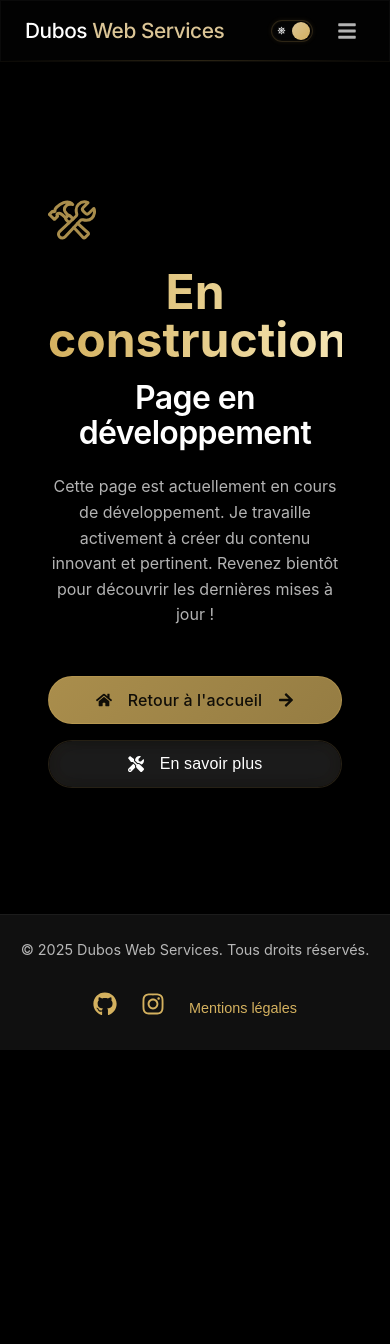
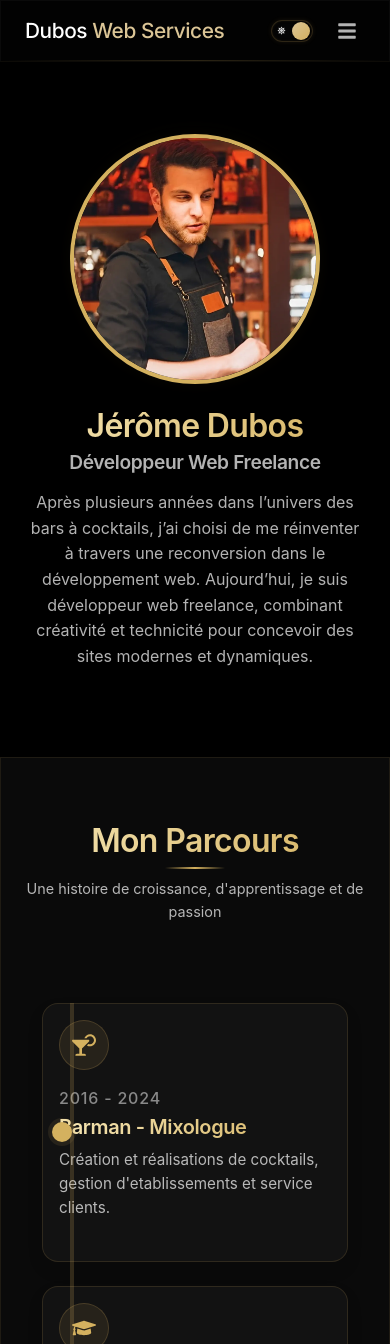
Before and after one commit to Jerome-Dubos/portfolio, a React (Vite) app: page /about in a window 390 px wide. Shown: the top 1344 px of the page. Before the commit the page ends 1050 px from the top, so only its background shows below. Built offline with nearby package versions, Linux system fonts and the light colour scheme.

Commit message:
Validation About

```diff
--- a/src/main.jsx
+++ b/src/main.jsx
@@ -30,7 +30,7 @@ const router = createBrowserRouter([
       },
       {
         path: '/about',
-        element: <Error />
+        element: <About />
       }
     ],
   },
--- a/src/pages/About/About.css
+++ b/src/pages/About/About.css
@@ -1,262 +1,269 @@
-/* Page About Styles */
 .about-page {
+  min-height: 100vh;
+  background-color: var(--bg-body);
   position: relative;
-  background: linear-gradient(
-    135deg,
-    rgba(15,15,15,1) 0%,
-    rgba(20,20,20,0.95) 100%
-  );
-  color: #e0e0e0;
-  width: 100%;
-  min-height: 100vh;
-  overflow-x: hidden; /* Ajout pour éviter le débordement horizontal */
-  overflow-y: visible; /* Permet le défilement vertical normal */
+  overflow: hidden;
 }
 
-/* Personal Introduction */
-.personal-introduction {
-  position: relative;
-  padding: var(--spacing-3xl) 0;
-  background: linear-gradient(
-    45deg,
-    rgba(30,30,30,0.9) 0%,
-    rgba(20,20,20,0.95) 100%
+.about-page::before,
+.about-page::after {
+  content: '';
+  position: absolute;
+  background: radial-gradient(
+    circle,
+    rgba(var(--gold-rgb), 0.05),
+    transparent 70%
   );
-  width: 100%;
+  border-radius: 50%;
+  z-index: -1;
+  opacity: 0.5;
+  filter: blur(50px);
 }
 
-.personal-content {
-  display: flex;
-  align-items: center;
-  gap: var(--spacing-2xl);
-  position: relative;
-  z-index: 2;
-  width: 100%;
-  box-sizing: border-box;
+.about-page::before {
+  top: -200px;
+  left: -200px;
+  width: 500px;
+  height: 500px;
 }
 
-.personal-image {
-  position: relative;
-  flex: 0 0 350px;
-  height: 350px;
-  border-radius: var(--radius-lg);
-  overflow: hidden;
-  box-shadow: 0 20px 40px rgba(0,0,0,0.3);
-  transform: perspective(1000px) rotateY(-10deg);
-  transition: all 0.6s ease;
+.about-page::after {
+  bottom: -200px;
+  right: -200px;
+  width: 500px;
+  height: 500px;
 }
 
-.personal-image:hover {
-  transform: perspective(1000px) rotateY(-5deg) scale(1.05);
-  box-shadow: 0 30px 50px rgba(0,0,0,0.4);
+.about-banner {
+  padding: var(--spacing-3xl) 0;
+  text-align: center;
 }
 
-.personal-image img {
+.about-content {
+  display: flex;
+  flex-direction: column;
+  align-items: center;
+  max-width: 800px;
+  margin: 0 auto;
+}
+
+.about-image-container {
+  width: 250px;
+  height: 250px;
+  border-radius: 50%;
+  overflow: hidden;
+  margin-bottom: var(--spacing-lg);
+  box-shadow: var(--shadow-lg), var(--glow-gold-soft);
+  border: 4px solid var(--gold);
+}
+
+.about-profile-image {
   width: 100%;
   height: 100%;
   object-fit: cover;
-  filter: grayscale(20%) contrast(110%);
-  transition: transform 0.6s ease;
+  object-position: center;
 }
 
-.personal-image .image-overlay {
-  position: absolute;
-  top: 0;
-  left: 0;
-  width: 100%;
-  height: 100%;
-  background: linear-gradient(
-    135deg,
-    rgba(var(--gold-rgb), 0.2) 0%,
-    rgba(var(--gold-rgb), 0.05) 100%
-  );
-  mix-blend-mode: overlay;
+.about-text {
+  max-width: 600px;
 }
 
-.personal-text {
-  flex: 1;
+.about-text h1 {
+  background: linear-gradient(90deg, var(--gold-light), var(--gold));
+  -webkit-background-clip: text;
+  background-clip: text;
+  color: transparent;
+  margin-bottom: var(--spacing-sm);
 }
 
-.personal-title {
-  font-size: 3.5rem;
-  margin-bottom: var(--spacing-lg);
-  line-height: 1.2;
-  letter-spacing: -2px;
-  font-weight: 700;
+.about-subtitle {
+  color: var(--text-secondary);
+  margin-bottom: var(--spacing-md);
+  font-size: 1.2rem;
 }
 
-.personal-description {
-  font-size: 1.1rem;
-  color: rgba(255,255,255,0.7);
+.about-text p {
+  color: var(--text-secondary);
   line-height: 1.6;
-  max-width: 700px;
 }
 
-/* Luxe Journey Section */
-.luxe-journey-section {
+.timeline-section {
+  padding: var(--spacing-3xl) 0;
+  background: var(--bg-card);
   position: relative;
-  padding: var(--spacing-3xl) 0;
-  background: rgba(25,25,25,0.9);
-  width: 100%;
+  border: 1px solid rgba(var(--gold-rgb), 0.1);
+  box-shadow: var(--shadow-md);
 }
 
-/* Reste du CSS... */
-
-.luxe-timeline {
+.timeline {
   position: relative;
   max-width: 1000px;
-  margin: var(--spacing-2xl) auto;
-  padding: 0 var(--spacing-lg);
-  box-sizing: border-box;
+  margin: 0 auto;
+  padding: var(--spacing-2xl) 0;
 }
 
-.luxe-timeline::before {
+.timeline::before {
   content: '';
   position: absolute;
-  top: 0;
-  bottom: 0;
+  width: 4px;
+  height: 100%;
+  background: rgba(var(--gold-rgb), 0.2);
   left: 50%;
-  width: 2px;
-  background: linear-gradient(
-    to bottom,
-    transparent,
-    rgba(var(--gold-rgb), 0.3),
-    transparent
-  );
   transform: translateX(-50%);
+  z-index: 1;
 }
 
-.luxe-timeline-item {
+.timeline-item {
   position: relative;
   width: 50%;
   margin-bottom: var(--spacing-2xl);
   padding: 0 var(--spacing-lg);
-  box-sizing: border-box;
 }
 
-.luxe-timeline-item.left {
+.timeline-item:nth-child(even) {
+  align-self: flex-end;
+  left: 50%;
+}
+
+.timeline-item:nth-child(odd) {
   align-self: flex-start;
-  text-align: right;
   left: 0;
 }
 
-.luxe-timeline-item.right {
-  align-self: flex-end;
-  text-align: left;
-  left: 50%;
+.timeline-content {
+  display: flex;
+  align-items: center;
+  background: var(--bg-elevated);
+  border-radius: var(--radius-lg);
+  padding: var(--spacing-lg);
+  position: relative;
+  box-shadow: var(--shadow-md);
+  border: 1px solid rgba(var(--gold-rgb), 0.15);
+  transition: all var(--transition-medium);
 }
 
-.luxe-timeline-content {
-  background: rgba(35,35,35,0.7);
-  border-radius: var(--radius-lg);
-  padding: var(--spacing-lg);
-  backdrop-filter: blur(10px);
-  box-shadow: 0 15px 30px rgba(0,0,0,0.2);
-  border: 1px solid rgba(var(--gold-rgb), 0.1);
-  position: relative;
-  transition: all 0.4s ease;
+.timeline-content:hover {
+  transform: translateY(-5px);
+  box-shadow: var(--shadow-lg), var(--glow-gold-soft);
 }
 
-.luxe-timeline-content:hover {
-  transform: scale(1.03);
-  box-shadow: 0 20px 40px rgba(0,0,0,0.3);
-}
-
-.luxe-timeline-icon {
-  position: absolute;
-  top: -30px;
-  left: 50%;
-  transform: translateX(-50%);
+.timeline-icon {
   width: 60px;
   height: 60px;
-  background: linear-gradient(
-    135deg,
-    var(--gold),
-    var(--gold-dark)
-  );
+  background: rgba(var(--gold-rgb), 0.1);
   border-radius: 50%;
   display: flex;
   align-items: center;
   justify-content: center;
-  color: white;
-  font-size: 1.5rem;
-  box-shadow: 0 10px 20px rgba(0,0,0,0.2);
+  margin-right: var(--spacing-lg);
+  flex-shrink: 0;
+  border: 1px solid rgba(var(--gold-rgb), 0.2);
 }
 
-.luxe-timeline-details {
-  position: relative;
+.timeline-icon svg {
+  color: var(--gold);
+  font-size: 2rem;
 }
 
-.luxe-timeline-year {
-  color: var(--gold-soft);
-  font-weight: 600;
-  margin-bottom: var(--spacing-sm);
-  letter-spacing: 1px;
-  text-transform: uppercase;
+.timeline-details {
+  flex-grow: 1;
 }
 
-.luxe-timeline-details h3 {
-  color: var(--gold-light);
-  margin-bottom: var(--spacing-md);
-  font-size: 1.3rem;
+.timeline-year {
+  display: block;
+  color: var(--text-tertiary);
+  margin-bottom: var(--spacing-xs);
+  font-weight: 500;
+  letter-spacing: 0.05em;
 }
 
-.luxe-timeline-details p {
-  color: rgba(255,255,255,0.7);
-  line-height: 1.6;
+.timeline-details h3 {
+  margin-bottom: var(--spacing-sm);
+  background: linear-gradient(90deg, var(--gold-light), var(--gold));
+  -webkit-background-clip: text;
+  background-clip: text;
+  color: transparent;
+  font-size: 1.25rem;
 }
 
-/* Contact Section */
-.contact-section {
-  padding: var(--spacing-3xl) 0;
-  background: rgba(25,25,25,0.9);
-  width: 100%;
+.timeline-details p {
+  color: var(--text-secondary);
+  line-height: 1.6;
+  font-size: 0.95rem;
 }
 
-/* Responsive Adjustments */
+.timeline-item::before {
+  content: '';
+  position: absolute;
+  width: 20px;
+  height: 20px;
+  border-radius: 50%;
+  background: var(--gold);
+  top: 50%;
+  transform: translateY(-50%);
+  z-index: 2;
+  box-shadow: 0 0 0 4px rgba(var(--gold-rgb), 0.1);
+}
+
+.timeline-item:nth-child(odd)::before {
+  right: -10px;
+}
+
+.timeline-item:nth-child(even)::before {
+  left: -10px;
+}
+
 @media (max-width: 1024px) {
-  .personal-content {
-    flex-direction: column;
-    text-align: center;
-  }
-
-  .personal-image {
-    margin-bottom: var(--spacing-lg);
-  }
-
-  .luxe-timeline::before {
-    left: 30px;
-  }
-
-  .luxe-timeline-item {
-    width: 100%;
-    padding: 0;
-    text-align: left !important;
-    left: 0 !important;
-    margin-left: 50px;
-  }
-
-  .luxe-timeline-icon {
-    left: -50px;
-    top: 0;
-    transform: translateY(-50%);
+  .timeline {
+    max-width: 90%;
   }
 }
 
 @media (max-width: 768px) {
-  .personal-title {
-    font-size: 2.8rem;
+  .timeline::before {
+    left: 30px;
   }
 
-  .personal-image {
-    width: 250px;
-    height: 250px;
-    flex: 0 0 250px;
+  .timeline-item {
+    width: 100%;
+    margin-bottom: var(--spacing-lg);
+    padding: 0;
+  }
+
+  .timeline-item:nth-child(even),
+  .timeline-item:nth-child(odd) {
+    left: 0;
+    align-self: flex-start;
+  }
+
+  .timeline-item::before {
+    left: 10px;
+  }
+
+  .timeline-content {
+    flex-direction: column;
+    text-align: left;
+    align-items: flex-start;
+  }
+
+  .timeline-icon {
+    margin-right: 0;
+    margin-bottom: var(--spacing-md);
+    align-self: flex-start;
   }
 }
 
 @media (max-width: 480px) {
-  .personal-title {
-    font-size: 2.3rem;
+  .timeline-content {
+    padding: var(--spacing-md);
+  }
+
+  .timeline-icon {
+    width: 50px;
+    height: 50px;
+  }
+
+  .timeline-icon svg {
+    font-size: 1.5rem;
   }
 }
--- a/src/pages/About/About.jsx
+++ b/src/pages/About/About.jsx
@@ -1,90 +1,93 @@
 import React from 'react';
 import { motion } from 'framer-motion';
-import { FaGraduationCap, FaCocktail, FaCode } from 'react-icons/fa';
+import { FaGraduationCap, FaCode, FaCocktail } from 'react-icons/fa';
+import ContactForm from '../../components/ContactForm/ContactForm';
 import SectionTitle from '../../components/SectionTitle/SectionTitle';
-import ContactForm from '../../components/ContactForm/ContactForm';
-import { CircleShape } from '../../components/DecorativeElements/DecorativeShapes';
 import './About.css';
+
+const timelineData = [
+  {
+    year: "2016 - 2024",
+    title: "Barman - Mixologue",
+    description: "Création et réalisations de cocktails, gestion d'etablissements et service clients.",
+    icon: <FaCocktail />,
+    type: "work"
+  },
+  {
+    year: "2024 - 2025",
+    title: "Formation Développement Web",
+    description: "Apprentissage intensif des technologies web modernes, transformant ma passion créative en compétences numériques.",
+    icon: <FaGraduationCap />,
+    type: "education"
+  },
+  {
+    year: "Depuis 2025",
+    title: "Développement Freelance à Temps Plein",
+    description: "Lancement officiel de mon activité de développeur web freelance.",
+    icon: <FaCode />,
+    type: "work"
+  }
+];
 
 const About = () => {
   return (
     <div className="about-page">
-      {/* Section Présentation Personnelle */}
-      <section className="personal-introduction">
+      <section className="about-banner">
         <div className="container">
           <motion.div
-            className="personal-content"
+            className="about-content"
             initial={{ opacity: 0, y: 20 }}
             animate={{ opacity: 1, y: 0 }}
-            transition={{ duration: 0.4 }}
+            transition={{ duration: 0.5 }}
           >
-            <div className="personal-image">
-              <img src="/images/profile.webp" alt="Jérôme Dubos" />
-              <div className="image-overlay"></div>
+            <div className="about-image-container">
+              <img
+                src="/images/profile.webp"
+                alt="Jérôme Dubos"
+                className="about-profile-image"
+              />
             </div>
-            <div className="personal-text">
-              <h1 className="personal-title">
-                Jérôme <span className="gradient-text">Dubos</span>
-              </h1>
-              <p className="personal-description">
-                Artisan du digital, je transforme des concepts en expériences numériques uniques.
-                Mon parcours atypique - d'un bar élégant aux interfaces web sophistiquées -
-                reflète ma passion pour la créativité et l'innovation.
+            <div className="about-text">
+              <h1>Jérôme Dubos</h1>
+              <h2 className="about-subtitle">Développeur Web Freelance</h2>
+              <p>
+                Après plusieurs années dans l’univers des bars à cocktails,
+                j’ai choisi de me réinventer à travers une reconversion dans
+                le développement web. Aujourd’hui, je suis développeur web freelance,
+                combinant créativité et technicité pour concevoir des sites modernes et dynamiques.
               </p>
             </div>
           </motion.div>
         </div>
       </section>
 
-      {/* Section Parcours Luxueux */}
-      <section className="luxe-journey-section">
+
+      <section className="timeline-section">
         <div className="container">
           <SectionTitle
             title="Mon Parcours"
-            subtitle="L'évolution d'un artisan créatif"
+            subtitle="Une histoire de croissance, d'apprentissage et de passion"
           />
 
-          <div className="luxe-timeline">
-            {[
-              {
-                year: "2015 - 2020",
-                title: "Maître Barman",
-                icon: <FaCocktail />,
-                description: "Artisan des cocktails dans des établissements de prestige. Chaque boisson était une création unique, mêlant précision technique et expression artistique.",
-                side: "left"
-              },
-              {
-                year: "2020 - 2021",
-                title: "Formation Développement Web",
-                icon: <FaGraduationCap />,
-                description: "Apprentissage intensif des technologies web modernes, transformant ma passion créative en compétences numériques raffinées.",
-                side: "right"
-              },
-              {
-                year: "Depuis 2025",
-                title: "Développeur Web Freelance",
-                icon: <FaCode />,
-                description: "Création de Dubos Web Services, où chaque projet web devient une œuvre d'art numérique, alliant élégance technique et vision créative.",
-                side: "left"
-              }
-            ].map((item, index) => (
+          <div className="timeline">
+            {timelineData.map((item, index) => (
               <motion.div
                 key={index}
-                className={`luxe-timeline-item ${item.side}`}
-                initial={{ opacity: 0, x: item.side === 'left' ? -50 : 50 }}
+                className={`timeline-item ${item.type}`}
+                initial={{ opacity: 0, x: index % 2 === 0 ? -50 : 50 }}
                 whileInView={{ opacity: 1, x: 0 }}
                 viewport={{ once: true }}
                 transition={{
-                  duration: 0.6,
+                  duration: 0.5,
                   delay: index * 0.2
                 }}
               >
-                <div className="luxe-timeline-content">
-                  <div className="luxe-timeline-icon">
+                <div className="timeline-content">
+                  <div className="timeline-icon">
                     {item.icon}
                   </div>
-                  <div className="luxe-timeline-details">
-                    <div className="luxe-timeline-year">{item.year}</div>
+                  <div className="timeline-details">
+                    <span className="timeline-year">{item.year}</span>
                     <h3>{item.title}</h3>
                     <p>{item.description}</p>
                   </div>
@@ -95,15 +98,9 @@ const About = () => {
         </div>
       </section>
 
-      {/* Section Contact */}
-      <section id="contact" className="contact-section">
-        <div className="container">
-          <SectionTitle
-            title="Parlons Projet"
-            subtitle="Transformer vos idées en expériences numériques exceptionnelles"
-          />
-          <ContactForm />
-        </div>
+
+      <section id="contact">
+        <ContactForm />
       </section>
     </div>
   );
```
